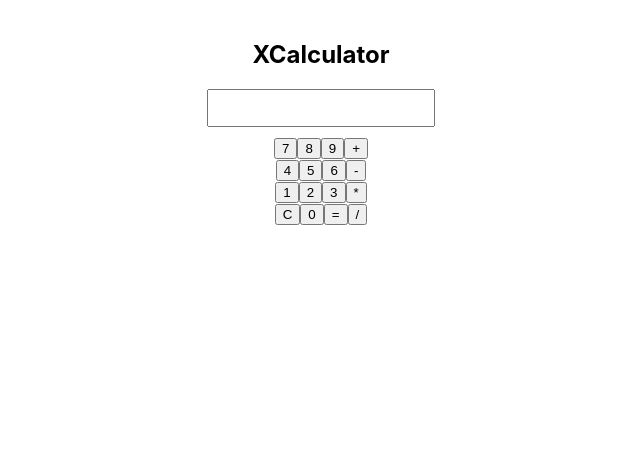
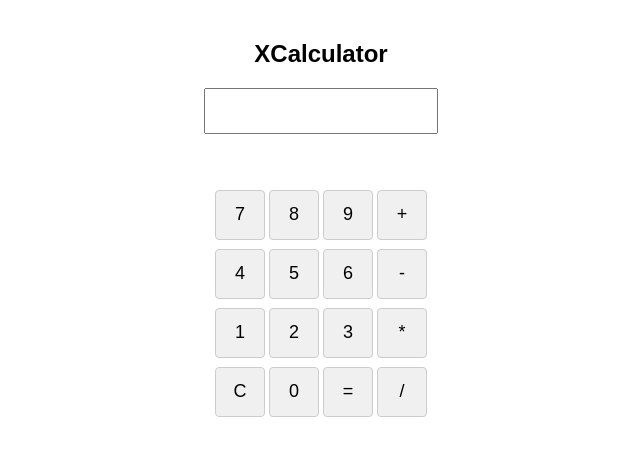
Before and after one commit to Adarsh-111/xcalculator, a React (Create React App) app: page / in a window 1280 px wide. Shown: the top 456 px of the page, without its empty margins (319-959 px from the left). Built offline with nearby package versions, Linux system fonts and the light colour scheme.

Commit message:
Changed Commit

```diff
--- a/src/App.js
+++ b/src/App.js
@@ -20,16 +20,45 @@ function App() {
     }
 
     try {
-      // Safe evaluation without eval (CI + ESLint safe)
-      const output = Function(`"use strict"; return (${input})`)();
-      setResult(String(output));
-    } catch {
+      // Manual calculation parser
+      const sanitized = input.replace(/\s/g, '');
+      const calculated = evaluateExpression(sanitized);
+      setResult(String(calculated));
+    } catch (error) {
       setResult("Error");
     }
   };
 
+  // Simple expression evaluator
+  const evaluateExpression = (expr) => {
+    // Handle multiplication and division first
+    let result = expr.replace(/(\d+\.?\d*)\s*([*/])\s*(\d+\.?\d*)/g, (match, a, op, b) => {
+      return op === '*' ? parseFloat(a) * parseFloat(b) : parseFloat(a) / parseFloat(b);
+    });
+
+    // Keep evaluating until no more */ operations
+    while (/\d+\.?\d*\s*[*/]\s*\d+\.?\d*/.test(result)) {
+      result = result.replace(/(\d+\.?\d*)\s*([*/])\s*(\d+\.?\d*)/g, (match, a, op, b) => {
+        return op === '*' ? parseFloat(a) * parseFloat(b) : parseFloat(a) / parseFloat(b);
+      });
+    }
+
+    // Handle addition and subtraction
+    while (/[+-]/.test(result) && result.match(/\d/)) {
+      result = result.replace(/(-?\d+\.?\d*)\s*([+\-])\s*(\d+\.?\d*)/g, (match, a, op, b) => {
+        return op === '+' ? parseFloat(a) + parseFloat(b) : parseFloat(a) - parseFloat(b);
+      });
+    }
+
+    return parseFloat(result);
+  };
+
   return (
-    <div style={{ textAlign: "center", marginTop: "40px" }}>
+    <div style={{
+      textAlign: "center",
+      marginTop: "40px",
+      fontFamily: "Arial, sans-serif"
+    }}>
       <h2>XCalculator</h2>
 
       {/* Input field */}
@@ -37,44 +66,67 @@ function App() {
         type="text"
         value={input}
         readOnly
-        style={{ width: "220px", height: "32px", fontSize: "18px" }}
+        style={{
+          width: "220px",
+          height: "32px",
+          fontSize: "18px",
+          marginBottom: "10px",
+          padding: "5px",
+          textAlign: "right"
+        }}
       />
 
-      {/* Result display (ONLY ONE DIV) */}
-      <div style={{ margin: "10px", fontSize: "18px" }}>
+      {/* Result display */}
+      <div style={{
+        margin: "10px",
+        fontSize: "18px",
+        minHeight: "24px",
+        fontWeight: "bold"
+      }}>
         {result}
       </div>
 
       {/* Buttons */}
-      <div>
-        <button onClick={() => appendValue("7")}>7</button>
-        <button onClick={() => appendValue("8")}>8</button>
-        <button onClick={() => appendValue("9")}>9</button>
-        <button onClick={() => appendValue("+")}>+</button>
+      <div style={{ marginBottom: "5px" }}>
+        <button onClick={() => appendValue("7")} style={buttonStyle}>7</button>
+        <button onClick={() => appendValue("8")} style={buttonStyle}>8</button>
+        <button onClick={() => appendValue("9")} style={buttonStyle}>9</button>
+        <button onClick={() => appendValue("+")} style={buttonStyle}>+</button>
+      </div>
+
+      <div style={{ marginBottom: "5px" }}>
+        <button onClick={() => appendValue("4")} style={buttonStyle}>4</button>
+        <button onClick={() => appendValue("5")} style={buttonStyle}>5</button>
+        <button onClick={() => appendValue("6")} style={buttonStyle}>6</button>
+        <button onClick={() => appendValue("-")} style={buttonStyle}>-</button>
+      </div>
+
+      <div style={{ marginBottom: "5px" }}>
+        <button onClick={() => appendValue("1")} style={buttonStyle}>1</button>
+        <button onClick={() => appendValue("2")} style={buttonStyle}>2</button>
+        <button onClick={() => appendValue("3")} style={buttonStyle}>3</button>
+        <button onClick={() => appendValue("*")} style={buttonStyle}>*</button>
       </div>
 
       <div>
-        <button onClick={() => appendValue("4")}>4</button>
-        <button onClick={() => appendValue("5")}>5</button>
-        <button onClick={() => appendValue("6")}>6</button>
-        <button onClick={() => appendValue("-")}>-</button>
-      </div>
-
-      <div>
-        <button onClick={() => appendValue("1")}>1</button>
-        <button onClick={() => appendValue("2")}>2</button>
-        <button onClick={() => appendValue("3")}>3</button>
-        <button onClick={() => appendValue("*")}>*</button>
-      </div>
-
-      <div>
-        <button onClick={clearAll}>C</button>
-        <button onClick={() => appendValue("0")}>0</button>
-        <button onClick={calculate}>=</button>
-        <button onClick={() => appendValue("/")}>/</button>
+        <button onClick={clearAll} style={buttonStyle}>C</button>
+        <button onClick={() => appendValue("0")} style={buttonStyle}>0</button>
+        <button onClick={calculate} style={buttonStyle}>=</button>
+        <button onClick={() => appendValue("/")} style={buttonStyle}>/</button>
       </div>
     </div>
   );
 }
 
+const buttonStyle = {
+  width: "50px",
+  height: "50px",
+  margin: "2px",
+  fontSize: "18px",
+  cursor: "pointer",
+  border: "1px solid #ccc",
+  borderRadius: "4px",
+  backgroundColor: "#f0f0f0"
+};
+
 export default App;
```
